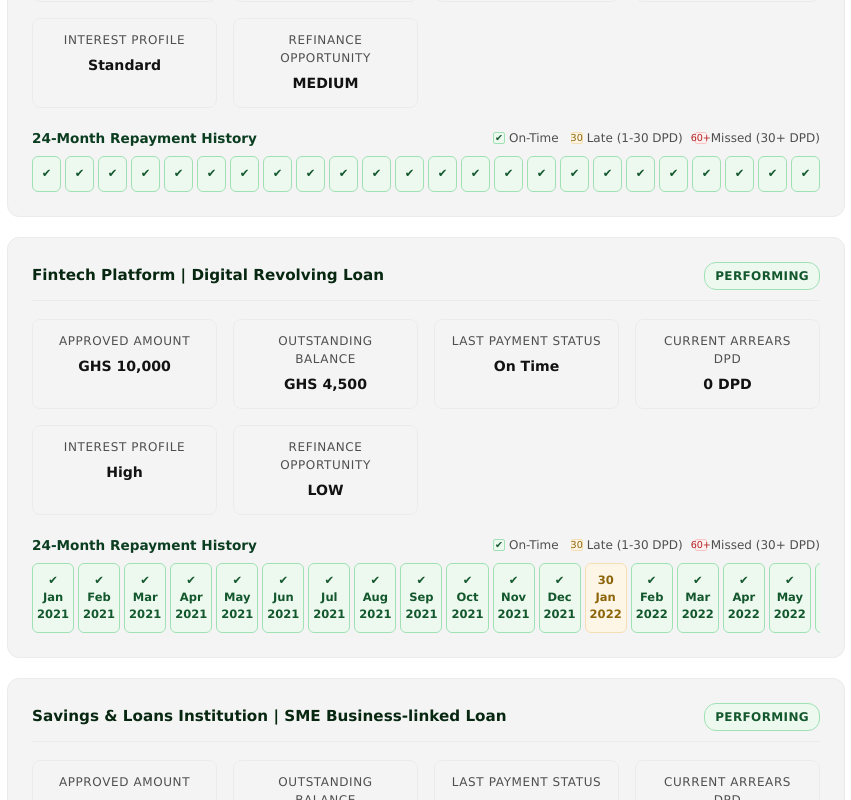
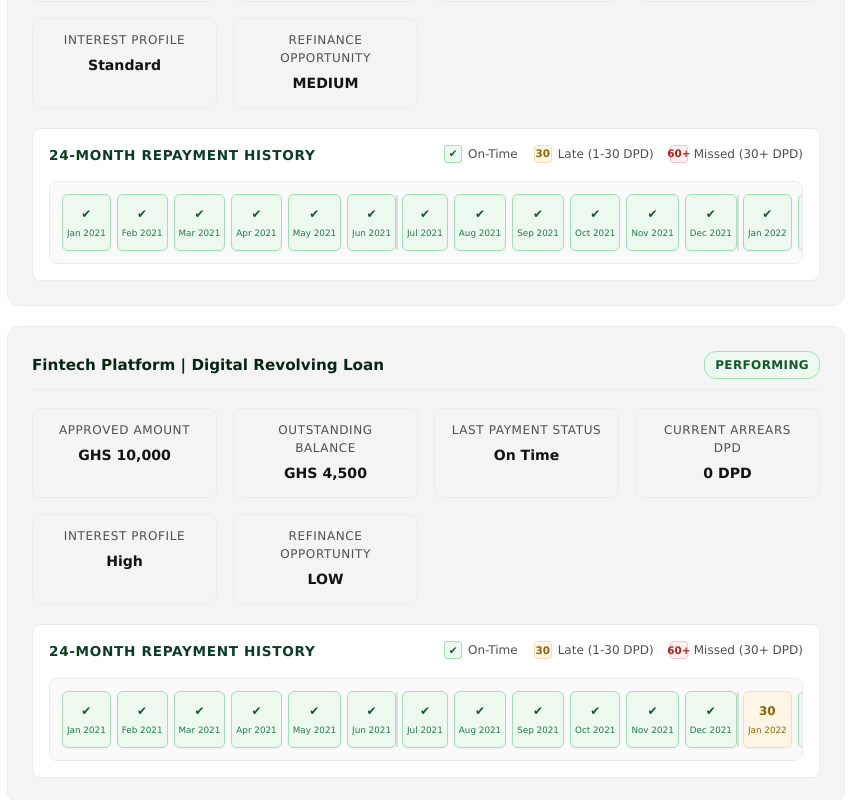
Before and after one commit to qrix15384/report_template, a React (Vite) app in the folder Report Template/: page / in a window 1280 px wide. Shown: the part 3640-4440 px from the top of the page, without its empty margins (364-1215 px from the left). Built offline with nearby package versions, Linux system fonts and the light colour scheme; the HTML template or start-up script is replaced by a standard one.

Commit message:
12 to 24 grid

```diff
--- a/Report Template/src/CreditReport.jsx
+++ b/Report Template/src/CreditReport.jsx
@@ -660,8 +660,9 @@ export default function CreditReport() {
               </div>
               <div className="behaviour-grid-24">
                 {historyAccount1.map((status, index) => (
-                  <div key={index} className={getCellClass(status)} title={`Month ${index + 1}`}>
-                    {getCellLabel(status)}
+                  <div key={index} className={getCellClass(status)} title={`${getMonthYear(index)}: ${status === 'C' ? 'On-Time' : status === 'L' ? 'Late (1-30 DPD)' : status === 'M' ? 'Missed (30+ DPD)' : 'No Data'}`}>
+                    <div className="cell-label">{getCellLabel(status)}</div>
+                    <div className="cell-month">{getMonthYear(index)}</div>
                   </div>
                 ))}
               </div>
@@ -785,8 +786,9 @@ export default function CreditReport() {
               </div>
               <div className="behaviour-grid-24">
                 {historyAccount3.map((status, index) => (
-                  <div key={index} className={getCellClass(status)} title={`Month ${index + 1}`}>
-                    {getCellLabel(status)}
+                  <div key={index} className={getCellClass(status)} title={`${getMonthYear(index)}: ${status === 'C' ? 'On-Time' : status === 'L' ? 'Late (1-30 DPD)' : status === 'M' ? 'Missed (30+ DPD)' : 'No Data'}`}>
+                    <div className="cell-label">{getCellLabel(status)}</div>
+                    <div className="cell-month">{getMonthYear(index)}</div>
                   </div>
                 ))}
               </div>
--- a/Report Template/src/index.css
+++ b/Report Template/src/index.css
@@ -904,20 +904,38 @@ body {
 .behaviour-grid-24 {
   display: grid;
   grid-template-columns: repeat(24, 1fr);
-  gap: 4px;
+  gap: 6px;
   width: 100%;
   overflow-x: auto;
+  padding: 12px;
+  background: #fafafa;
+  border-radius: 8px;
+  border: 1px solid var(--gray-200);
 }
 
 .behaviour-cell {
   background: #ffffff;
   border: 1px solid var(--gray-300);
   border-radius: 6px;
-  padding: 8px 4px;
+  padding: 10px 4px;
   text-align: center;
-  font-size: 0.72rem;
+  font-size: 0.75rem;
   font-weight: bold;
-  transition: all 0.2s ease;
+  transition: all 0.3s ease;
+  cursor: pointer;
+  position: relative;
+  min-height: 32px;
+  display: flex;
+  flex-direction: column;
+  align-items: center;
+  justify-content: center;
+  box-shadow: 0 1px 3px rgba(0, 0, 0, 0.05);
+}
+
+.behaviour-cell:hover {
+  transform: translateY(-2px);
+  box-shadow: 0 4px 8px rgba(0, 0, 0, 0.12);
+  border-width: 2px;
 }
 
 .behaviour-cell.ontime {
@@ -926,10 +944,21 @@ body {
   border-color: var(--green-300);
 }
 
+.behaviour-cell.ontime:hover {
+  background: var(--green-300);
+  border-color: var(--green-500);
+}
+
 .behaviour-cell.late {
   background: #fdf5e6;
   color: #8b6508;
   border-color: #f5deb3;
+}
+
+.behaviour-cell.late:hover {
+  background: #ffb900;
+  color: #6a5100;
+  border-color: #f5a623;
 }
 
 .behaviour-cell.missed {
@@ -938,10 +967,167 @@ body {
   border-color: #fbc4c4;
 }
 
+.behaviour-cell.missed:hover {
+  background: #e85d5d;
+  color: #ffffff;
+  border-color: #b22222;
+}
+
 .behaviour-cell.nodata {
   background: var(--gray-100);
   color: var(--gray-500);
   border-color: var(--gray-200);
+}
+
+.behaviour-cell.nodata:hover {
+  background: var(--gray-200);
+  border-color: var(--gray-400);
+}
+
+/* 24-Month Grid Cell Labels */
+.cell-label {
+  display: block;
+  font-size: 0.75rem;
+  font-weight: bold;
+  margin-bottom: 2px;
+}
+
+.cell-month {
+  display: block;
+  font-size: 0.55rem;
+  color: rgba(0, 0, 0, 0.6);
+  font-weight: normal;
+  margin-top: 2px;
+  white-space: nowrap;
+  overflow: hidden;
+  text-overflow: ellipsis;
+}
+
+.behaviour-cell.ontime .cell-month {
+  color: var(--green-700);
+}
+
+.behaviour-cell.late .cell-month {
+  color: #8b6508;
+}
+
+.behaviour-cell.missed .cell-month {
+  color: #b22222;
+}
+
+/* Enhanced Payment History Section */
+.facility-payment-history {
+  margin-top: 16px;
+  background: #ffffff;
+  border: 1px solid var(--gray-200);
+  border-radius: 8px;
+  padding: 16px;
+}
+
+.payment-history-header {
+  display: flex;
+  justify-content: space-between;
+  align-items: flex-start;
+  margin-bottom: 16px;
+  gap: 20px;
+  flex-wrap: wrap;
+}
+
+.payment-title {
+  font-size: 0.85rem;
+  font-weight: bold;
+  color: var(--green-900);
+  letter-spacing: 0.05em;
+  text-transform: uppercase;
+}
+
+.payment-legend {
+  display: flex;
+  gap: 16px;
+  flex-wrap: wrap;
+  justify-content: flex-end;
+}
+
+.legend-item {
+  display: flex;
+  align-items: center;
+  gap: 6px;
+  font-size: 0.75rem;
+  color: var(--gray-700);
+}
+
+.legend-cell {
+  width: 18px;
+  height: 18px;
+  border-radius: 3px;
+  display: inline-flex;
+  justify-content: center;
+  align-items: center;
+  font-size: 0.65rem;
+  font-weight: bold;
+  flex-shrink: 0;
+}
+
+.legend-cell.ontime {
+  background: var(--green-100);
+  color: var(--green-800);
+  border: 1px solid var(--green-300);
+}
+
+.legend-cell.late {
+  background: #fdf5e6;
+  color: #8b6508;
+  border: 1px solid #f5deb3;
+}
+
+.legend-cell.missed {
+  background: #fdf0f0;
+  color: #b22222;
+  border: 1px solid #fbc4c4;
+}
+
+/* 24-Month Grid with Quarter Dividers */
+.behaviour-grid-24-wrapper {
+  position: relative;
+}
+
+.behaviour-grid-24 {
+  display: grid;
+  grid-template-columns: repeat(24, 1fr);
+  gap: 6px;
+  width: 100%;
+  padding: 12px;
+  background: #fafafa;
+  border-radius: 8px;
+  border: 1px solid var(--gray-200);
+}
+
+/* Visual separators for quarters (every 6 months) */
+.behaviour-grid-24 .behaviour-cell:nth-child(6n)::after {
+  content: '';
+  position: absolute;
+  width: 2px;
+  height: 100%;
+  background: var(--gray-300);
+  right: -3px;
+  top: 0;
+}
+
+/* Month group labels */
+.grid-month-header {
+  display: grid;
+  grid-template-columns: repeat(24, 1fr);
+  gap: 6px;
+  width: 100%;
+  padding: 0 12px 8px 12px;
+  font-size: 0.65rem;
+  font-weight: 600;
+  color: var(--gray-600);
+  text-align: center;
+}
+
+.grid-month-label {
+  padding: 2px 0;
 }
 
 /* AI Engine Dashboard Grid */
@@ -1316,7 +1502,21 @@ body {
     border: 1px solid #fbc4c4;
   }
 
-  grid-template-columns: 1fr;
+  /* 24-Month Grid Responsive Design */
+  .behaviour-grid-24 {
+    display: grid;
+    grid-template-columns: repeat(12, 1fr);
+    gap: 6px;
+  }
+
+  .behaviour-cell {
+    min-height: 40px;
+    padding: 8px 2px;
+  }
+
+  .cell-month {
+    font-size: 0.5rem;
+  }
 }
 }
 
```
